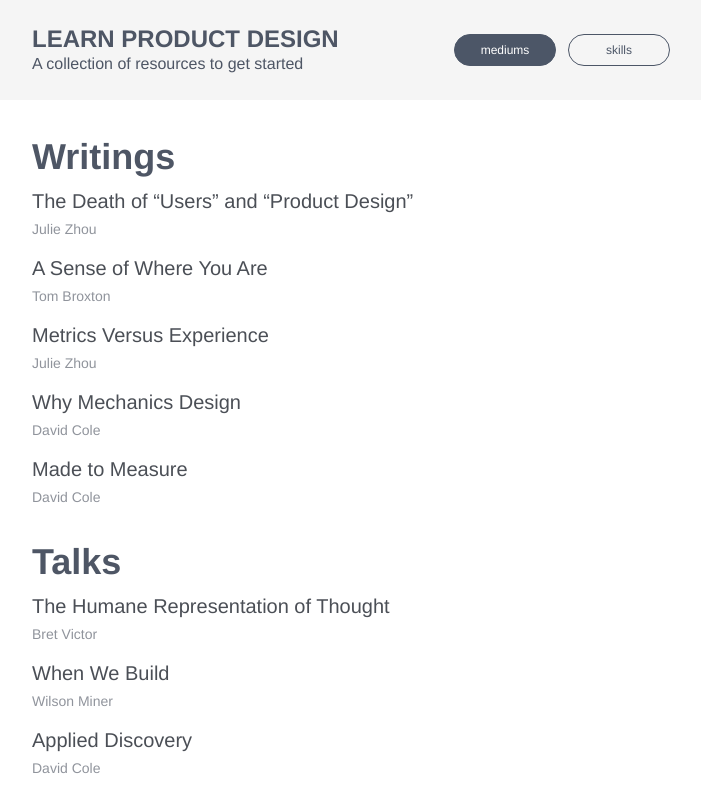
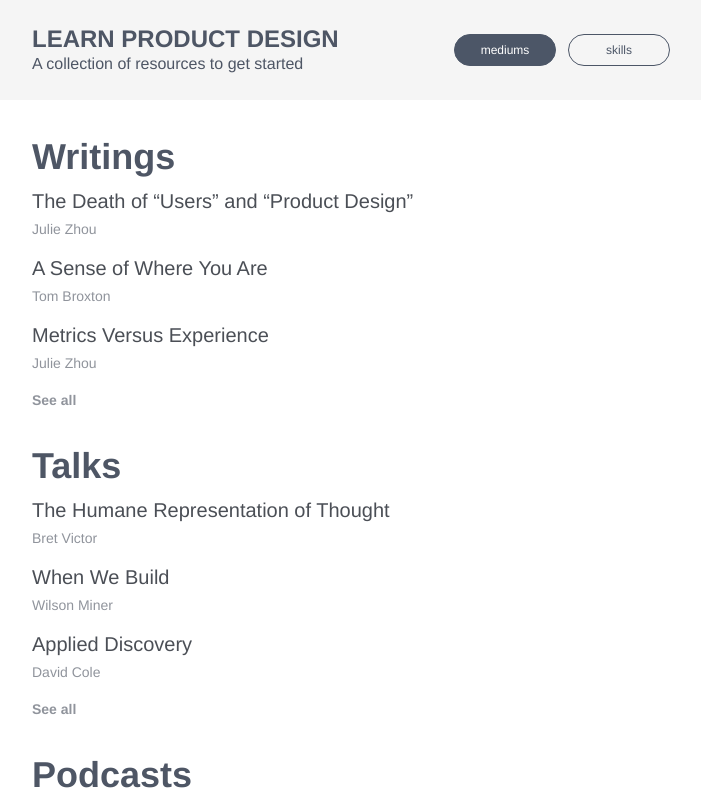
Before and after one commit to tjphilli/learn-pd, a React (Create React App) app: page / in a window 1280 px wide. Shown: the top 800 px of the page, without its empty margins (283-984 px from the left). Built offline with nearby package versions, Linux system fonts and the light colour scheme.

Commit message:
Adds new components

```diff
--- a/public/data.json
+++ b/public/data.json
@@ -131,5 +131,47 @@
     "mediums": "podcasts",
     "skills": "various",
     "author": "Maurice Cherry"
+  },
+  {
+    "title": "What Screens Want",
+    "link": "https://www.youtube.com/watch?v=C65tiyH74D0",
+    "mediums": "talks",
+    "skills": "various",
+    "author": "Frank Chimero"
+  },
+  {
+    "title": "Data Stories",
+    "link": "http://datastori.es/",
+    "mediums": "podcasts",
+    "skills": "data",
+    "author": "Enrico Bertini and Moritz Stefaner"
+  },
+  {
+    "title": "Just Enough Research",
+    "link": "https://abookapart.com/products/just-enough-research",
+    "mediums": "books",
+    "skills": "research",
+    "author": "Erika Hall"
+  },
+  {
+    "title": "Set Phasers on Stun",
+    "link": "https://www.amazon.com/Set-Phasers-Stun-Design-Technology/dp/0963617885/",
+    "mediums": "books",
+    "skills": "empathy",
+    "author": "Steven Casey"
+  },
+  {
+    "title": "Craft by Invision",
+    "link": "https://www.invisionapp.com/craft",
+    "mediums": "tools",
+    "skills": "various",
+    "author": "Invision"
+  },
+  {
+    "title": "Material Design Guidelines",
+    "link": "https://material.io/guidelines/material-design/introduction.html",
+    "mediums": "resources",
+    "skills": "various",
+    "author": "Google"
   }
 ]
--- a/public/index.html
+++ b/public/index.html
@@ -27,5 +27,16 @@
       To begin the development, run `npm start`.
       To create a production bundle, use `npm run build`.
     -->
+
+    <script>
+    (function(i,s,o,g,r,a,m){i['GoogleAnalyticsObject']=r;i[r]=i[r]||function(){
+    (i[r].q=i[r].q||[]).push(arguments)},i[r].l=1*new Date();a=s.createElement(o),
+    m=s.getElementsByTagName(o)[0];a.async=1;a.src=g;m.parentNode.insertBefore(a,m)
+    })(window,document,'script','https://www.google-analytics.com/analytics.js','ga');
+
+    ga('create', 'UA-98937716-1', 'auto');
+    ga('send', 'pageview');
+
+  </script>
   </body>
 </html>
--- a/src/App.js
+++ b/src/App.js
@@ -3,6 +3,8 @@ import logo from './logo.svg';
 import './App.css';
 
 import Toggle from './Toggle.js'
+import ContentSection from './ContentSection.js'
+
 
 class App extends React.Component {
   constructor () {
@@ -61,17 +63,8 @@ class App extends React.Component {
       })
       return (
         <div>
-          <h3>{currentType}</h3>
-          <ul>
-             {justThisType.map((item) =>
-               <li className="item">
-                 <a href={item.link}>
-                 <div className="title">{item.title}</div>
-                 <div className="author">{item.author}</div>
-               </a>
-              </li>
-             )}
-          </ul>
+          <ContentSection sectionName={currentType} contentBlock={justThisType}/>
+
         </div>
       )
     })
--- /dev/null
+++ b/src/ContentSection.css
@@ -0,0 +1,6 @@
+a.seeAll {
+  color: #90949C;
+  font-size: 14px;
+  font-weight: bold;
+  text-decoration: none;
+}
--- /dev/null
+++ b/src/ContentSection.js
@@ -0,0 +1,46 @@
+import React, { Component } from 'react';
+import './ContentSection.css';
+
+class ContentSection extends Component {
+  constructor () {
+    super()
+    this.state = {
+      truncatedContentArray: [],
+      fullContentArray: [],
+      contentArray: []
+    }
+    this.handleClick = this.handleClick.bind(this)
+  }
+  handleClick (e) {
+    this.setState({contentArray: this.state.fullContentArray})
+    e.preventDefault()
+  }
+  componentWillMount () {
+    const truncatedContentArray = this.props.contentBlock.slice(0, 3)
+    this.setState({truncatedContentArray: truncatedContentArray})
+    this.setState({fullContentArray: this.props.contentBlock})
+    this.setState({contentArray: truncatedContentArray})
+  }
+  render() {
+    return <div className="ContentSection">
+      <h3>{this.props.sectionName}</h3>
+      <ul>
+         {this.state.contentArray.map((item, index) =>
+           <li className="item">
+             <a href={item.link}>
+             <div className="title">{item.title}</div>
+             <div className="author">{item.author}</div>
+           </a>
+          </li>
+         )}
+      </ul>
+      {
+        this.state.contentArray.length < 4
+        ? <a className="seeAll" href="#" onClick={this.handleClick}>See all</a>
+        : ""
+      }
+    </div>;
+  }
+}
+
+export default ContentSection; // Don’t forget to use export default!
--- a/src/Toggle.js
+++ b/src/Toggle.js
@@ -10,7 +10,6 @@ class Toggle extends Component {
     this.changeToggle = this.changeToggle.bind(this)
   }
   changeToggle (e) {
-    // this.setState({toggled: !this.toggled})
     this.props.myFunc()
   }
   render() {
```
